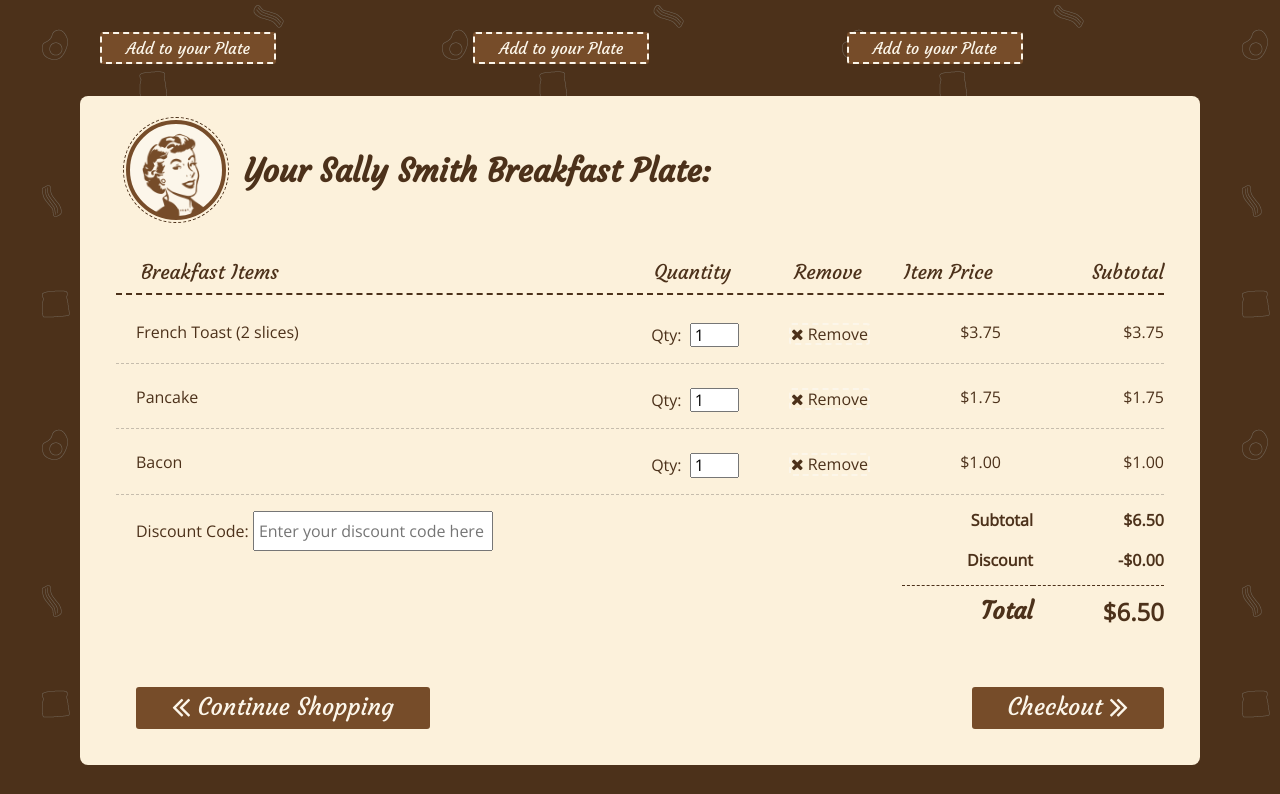
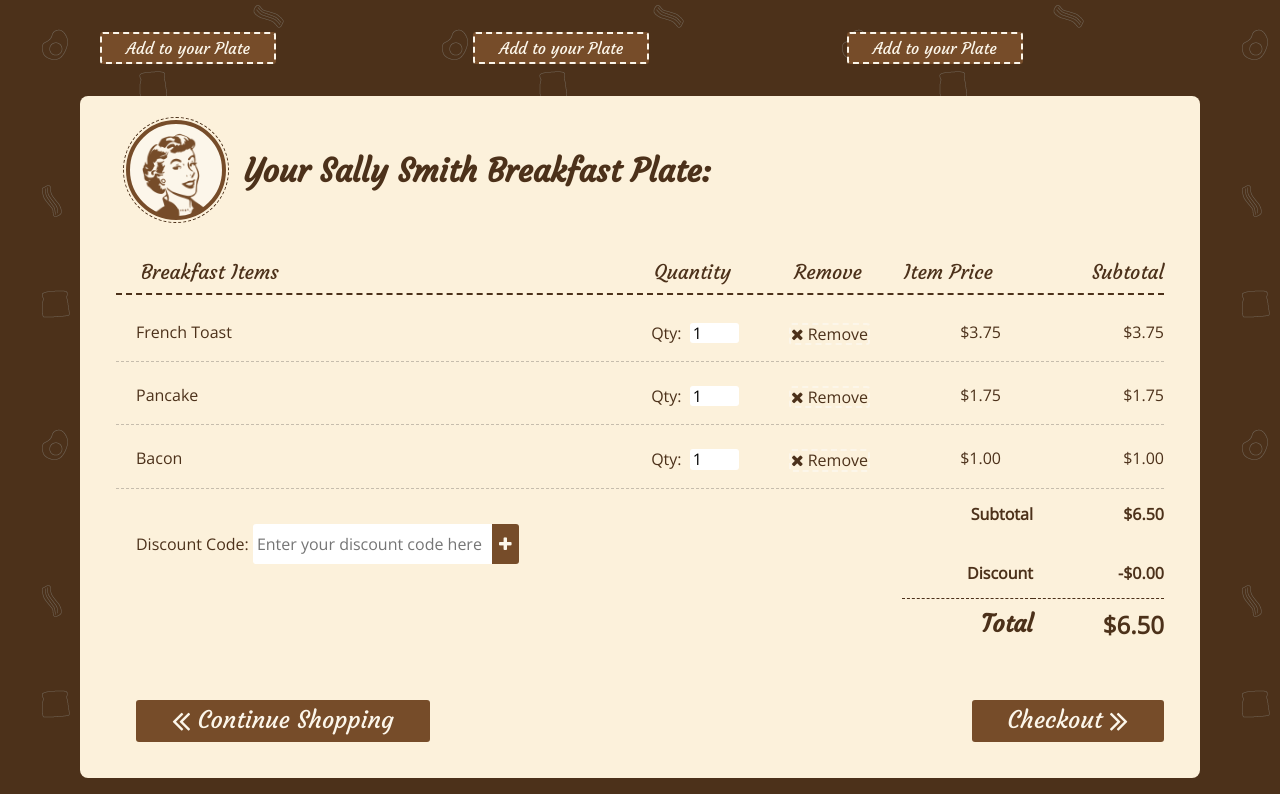
Before and after one commit to sbchittenden/MD-product-page, a plain HTML site: page index.html in a window 1280 px wide. Shown: the part 2943-3737 px from the top of the page. Drawn offline with nearby package versions, Linux system fonts and the light colour scheme.

Commit message:
added discount code button and adjusted input styling

```diff
--- a/index.html
+++ b/index.html
@@ -315,7 +315,7 @@
 	</div>
 		<div class="row cart_row">
 			<div class="col-1-2">
-				French Toast (2 slices)
+				French Toast
 			</div>
 
 			<div class="col-1-8">
@@ -353,6 +353,7 @@
 			<div class="col-3-4">
 				<label for="discount_code">Discount Code:</label>
 				<input type="text" id="discount_code" placeholder="Enter your discount code here">
+				<button class="button" id="discount_button"><i class="fa fa-plus" aria-hidden="true"></i></button>
 			</div>
 			<div class="col-1-8">Subtotal</div>
 			<div class="col-1-8">$6.50</div>
--- a/product_page.css
+++ b/product_page.css
@@ -205,6 +205,8 @@ input#discount_code {
   height: 2.5em;
   width: 15em;
   padding-left: 0.25em;
+  border: none;
+  border-radius: 3px 0px 0px 3px;
 }
 
 .total [class*='col-'] {
@@ -239,6 +241,8 @@ Qty select styles
 	width: 50%;
   margin-left: 0.5em;
   padding-left: 0.2em;
+  border: none;
+  border-radius: 3px;
 }
 
 select {
@@ -304,18 +308,26 @@ Button styling
 	opacity: 0.6;
 }
 
+#discount_button {
+  border: none;
+  margin-left: -0.313em;
+  height: 2.5em;
+  border-radius: 0px 3px 3px 0px;
+  padding: 0.438em;
+}
+
 #continue_shop, #checkout {
 	border: none;
 	font-size: 1.5em;
 	font-family: 'Courgette';
 }
 
-#continue_shop:hover, #checkout:hover {
+#continue_shop:hover, #checkout:hover, #discount_button:hover {
 	color: #fcf1db;
 	background-color: #4c311a;
 }
 
-#continue_shop:active, #checkout:active {
+#continue_shop:active, #checkout:active, #discount_button:active {
 	color: #fcf1db;
 	background-color: #87D37C;
 }
```
